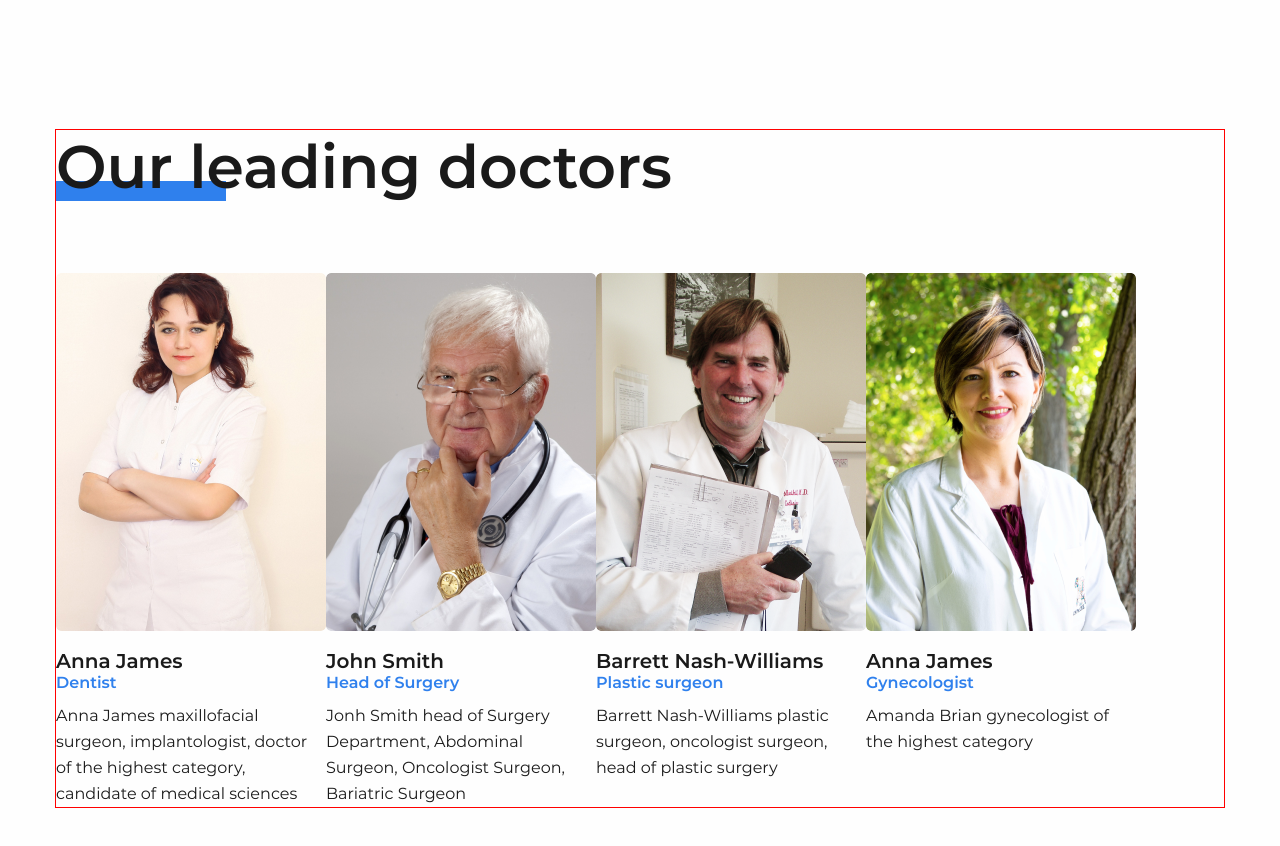
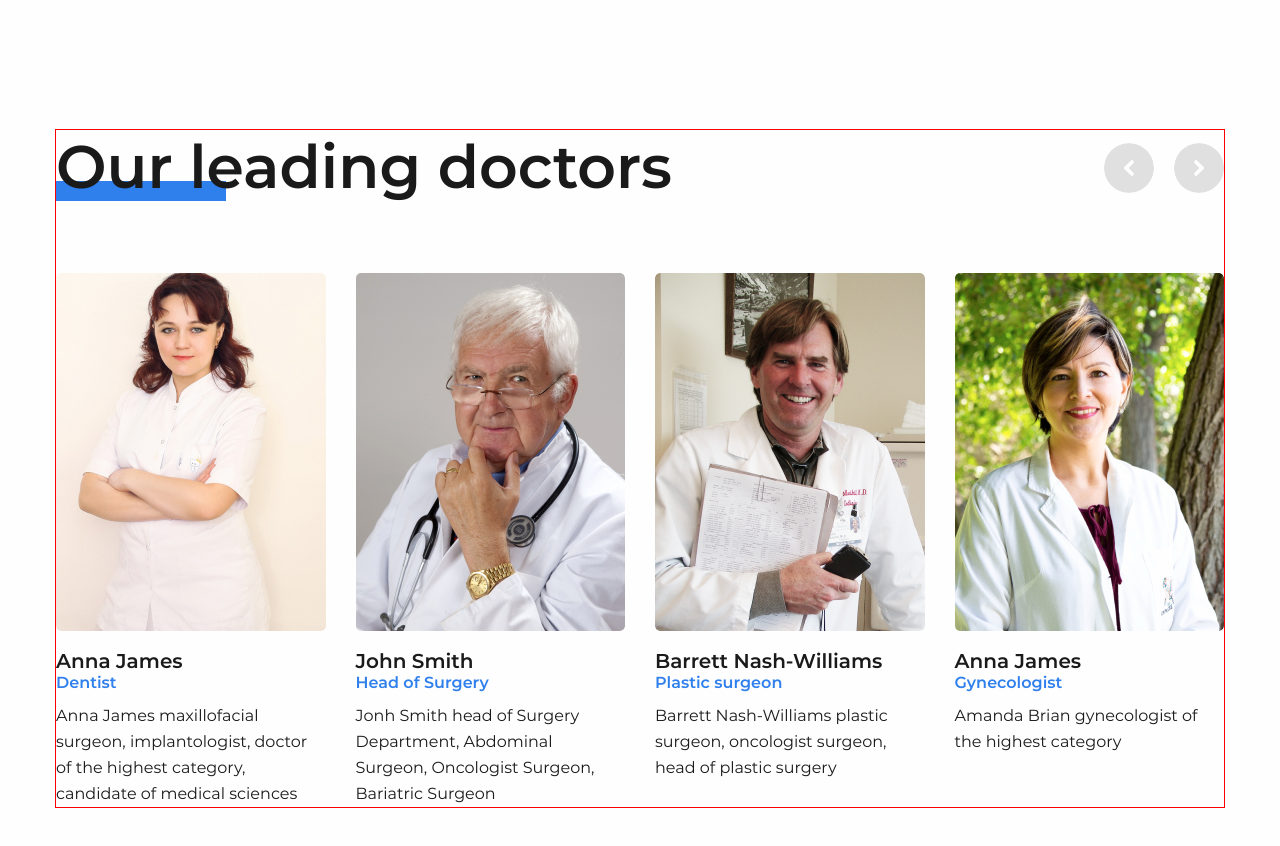
Before and after one commit to khomchenko/medical-landing, a website: page index.html in a window 1280 px wide. Shown: the part 1740-2586 px from the top of the page. Drawn offline with Linux system fonts and the light colour scheme.

Commit message:
Add slider members section

```diff
--- /dev/null
+++ b/assets/js/slider.js
@@ -0,0 +1,10 @@
+var membersSwiper = new Swiper ('.members__wrap .swiper-container', {
+    loop: true,
+    slidesPerView: 4,
+    spaceBetween: 30,
+
+    navigation: {
+        nextEl: '.members__wrap .swiper-button-next',
+        prevEl: '.members__wrap .swiper-button-prev',
+    }
+})
--- a/assets/sass/_members.scss
+++ b/assets/sass/_members.scss
@@ -6,6 +6,7 @@
     &__inner {
         display: flex;
         flex-direction: column;
+        position: relative;
     }
 
     &__wrap {
@@ -33,9 +34,43 @@
                 margin-top: -3px;
                 margin-bottom: 1rem;
             }
+        }
 
-            &--descr {
+        .swiper-container {
+            position: unset;
+        }
 
+        .swiper-button-prev,
+        .swiper-button-next {
+            position: absolute;
+            top: 3.5rem;
+            width: 5rem;
+            height: 5rem;
+            background-size: unset;
+            outline: none;
+            border-radius: 100%;
+        }
+
+        .swiper-button-next {
+            background-image: url(../../assets/images/slider/slider-next-btn.svg);
+            right: 0;
+            transition: all .3s ease;
+
+            &:focus,
+            &:hover {
+                background-image: url(../../assets/images/slider/slider-next-btn-hover.svg);
+            }
+        }
+
+        .swiper-button-prev {
+            background-image: url(../../assets/images/slider/slider-prev-btn.svg);
+            left: auto;
+            right: 7rem;
+            transition: all .3s ease;
+
+            &:focus,
+            &:hover {
+                background-image: url(../../assets/images/slider/slider-prev-btn-hover.svg);
             }
         }
     }
--- a/index.html
+++ b/index.html
@@ -6,6 +6,7 @@
     <meta http-equiv="X-UA-Compatible" content="ie=edge">
     <title>Medical</title>
 
+    <link rel="stylesheet" href="./assets/css/swiper.min.css">
     <link rel="stylesheet" href="./assets/css/style.css">
 </head>
 <body>
@@ -108,35 +109,52 @@
             <div class="members__inner">
                 <h1 class="heading-primary">Our leading doctors</h1>
                 <div class="members__wrap">
+                    <div class="swiper-container">
+                        <div class="swiper-wrapper">
+                            <div class="swiper-slide">
                                 <div class="members__wrap__block">
                                     <img src="./assets/images/members/dentist.png" alt="Dentist" class="members__wrap__block--img">
                                     <h3 class="heading-tertiary">Anna James</h3>
                                     <span class="members__wrap__block--position">Dentist</span>
                                     <p class="members__wrap__block--descr">Anna James maxillofacial surgeon, implantologist, doctor of the highest category, candidate of medical sciences</p>
                                 </div>
+                            </div>
+                            <div class="swiper-slide">
                                 <div class="members__wrap__block">
                                     <img src="./assets/images/members/head-of-surgery.png" alt="Head of Surgery" class="members__wrap__block--img">
                                     <h3 class="heading-tertiary">John Smith</h3>
                                     <span class="members__wrap__block--position">Head of Surgery</span>
                                     <p class="members__wrap__block--descr">Jonh Smith head of Surgery Department, Abdominal Surgeon, Oncologist Surgeon, Bariatric Surgeon</p>
                                 </div>
+                            </div>
+                            <div class="swiper-slide">
                                 <div class="members__wrap__block">
                                     <img src="./assets/images/members/plastic.png" alt="Plastic surgeon" class="members__wrap__block--img">
                                     <h3 class="heading-tertiary">Barrett Nash-Williams</h3>
                                     <span class="members__wrap__block--position">Plastic surgeon</span>
                                     <p class="members__wrap__block--descr">Barrett Nash-Williams plastic surgeon, oncologist surgeon, head of plastic surgery</p>
                                 </div>
+                            </div>
+                            <div class="swiper-slide">
                                 <div class="members__wrap__block">
                                     <img src="./assets/images/members/gynecologist.png" alt="Gynecologist" class="members__wrap__block--img">
                                     <h3 class="heading-tertiary">Anna James</h3>
                                     <span class="members__wrap__block--position">Gynecologist</span>
-                        <p class="members__wrap__block--descr">Amanda Brian gynecologist of the highest category</p>
+                                    <p>Amanda Brian gynecologist of the highest category</p>
+                                </div>
+                            </div>
+                        </div>
+
+                        <div class="swiper-button-prev"></div>
+                        <div class="swiper-button-next"></div>
                     </div>
                 </div>
             </div>
         </div>
     </section>
 
+    <script src="./assets/js/swiper.min.js"></script>
+    <script src="./assets/js/slider.js"></script>
     <script src="./assets/js/main.js"></script>
 </body>
 </html>
```
Also changed, not shown: assets/css/style.css, assets/css/swiper.min.css (added), assets/images/slider/slider-next-btn-hover.svg (added), assets/images/slider/slider-next-btn.svg (added), assets/images/slider/slider-prev-btn-hover.svg (added), assets/images/slider/slider-prev-btn.svg (added), assets/js/swiper.min.js (added), 1 other file. Lines whose indentation alone changed are shown as unchanged.
